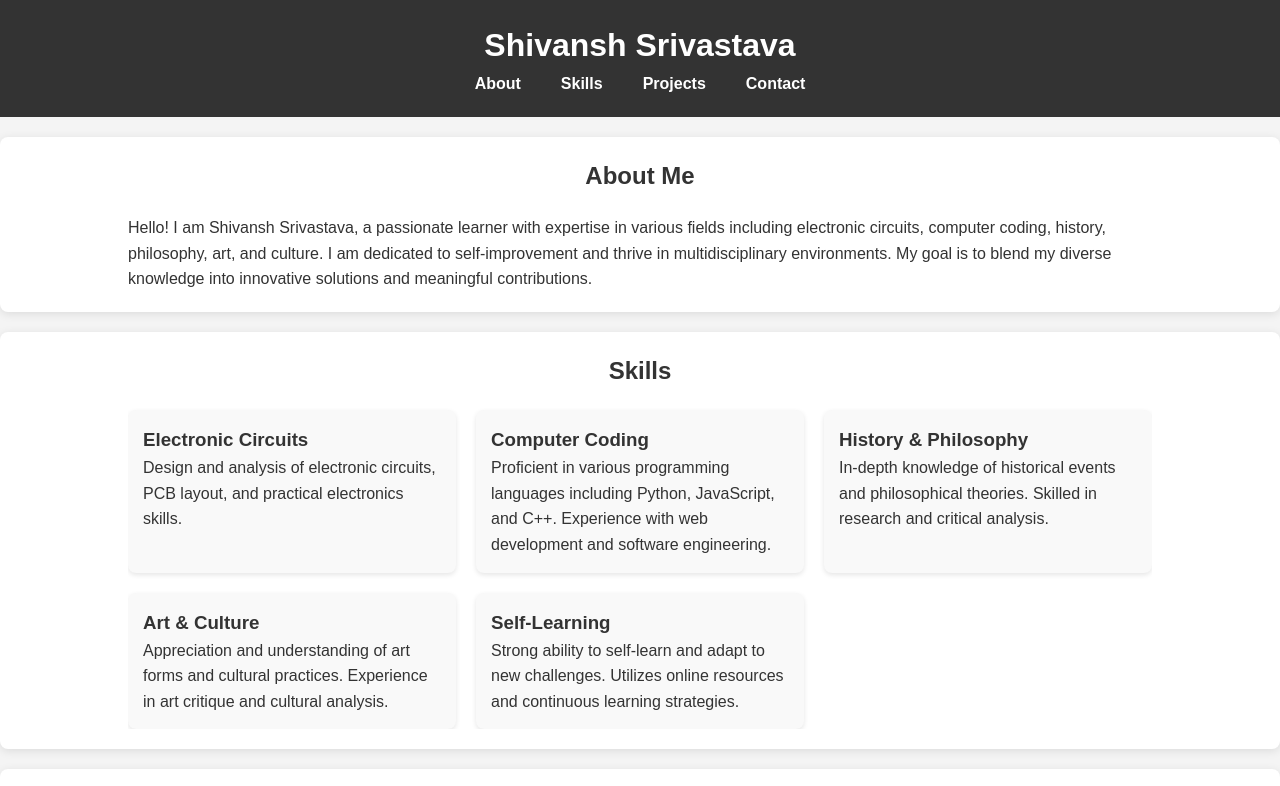
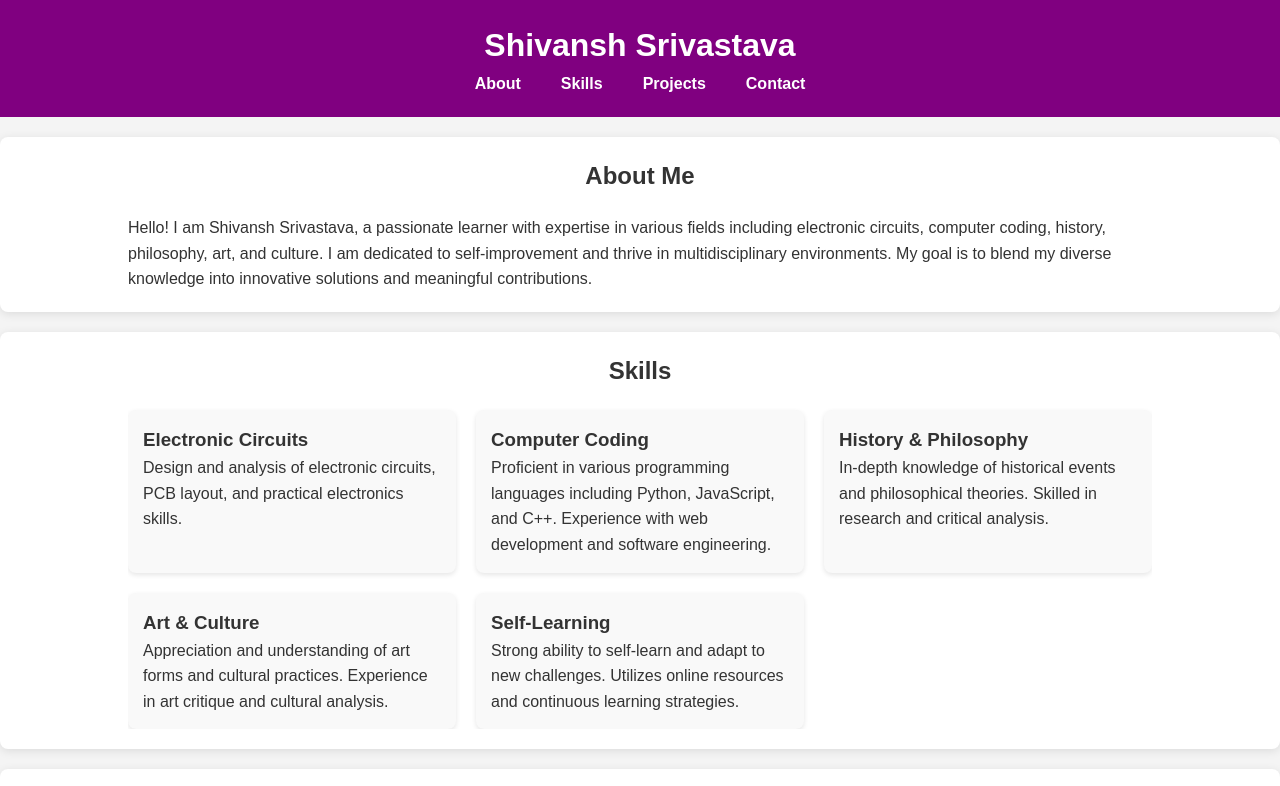
Before and after one commit to SriShivansh/portfolio, a plain HTML site: page index.html in a window 1280 px wide. Shown: the top 786 px of the page. Drawn offline with Linux system fonts and the light colour scheme.

Commit message:
Update styles.css

```diff
--- a/styles.css
+++ b/styles.css
@@ -12,10 +12,17 @@ body {
 }
 
 header {
-    background: #333;
+    background: #800080;
     color: #fff;
     padding: 20px 0;
 }
+
+header {
+    background: #800080; /* Purple color */
+    color: #fff;
+}
+
+
 
 .container {
     width: 80%;
```
